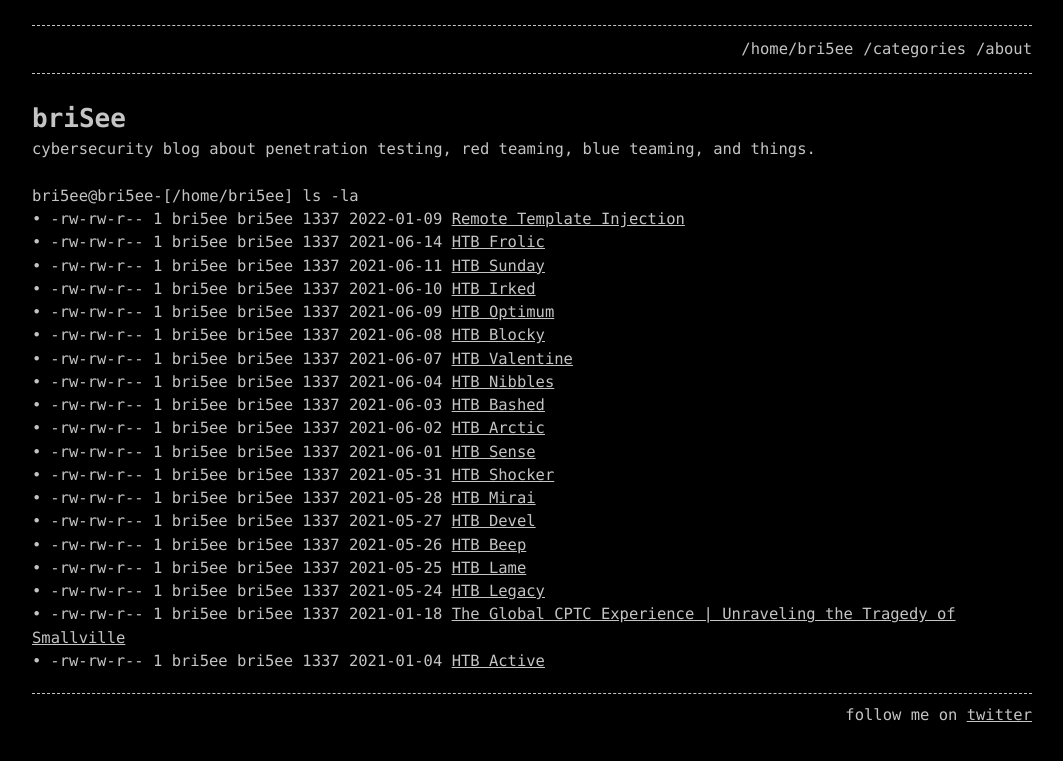
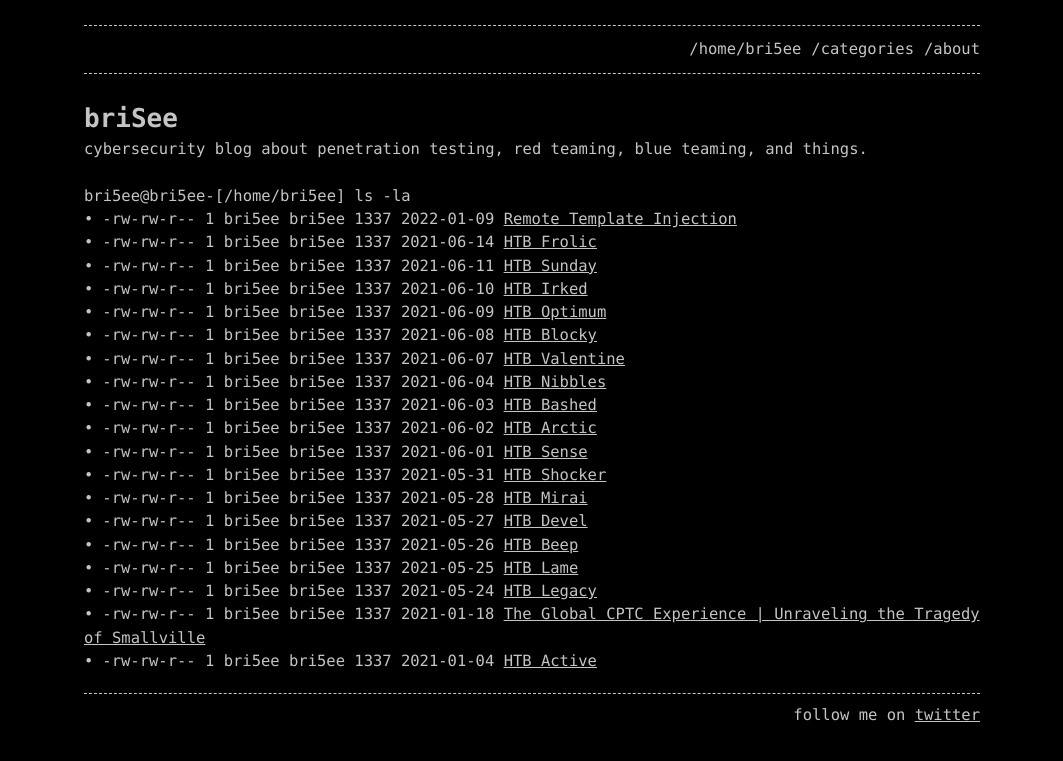
Before and after one commit to notbricey/brisee.github.io, a Jekyll site: the page built from index.md, in a window 1280 px wide. Shown: the top 761 px of the page, without its empty margins (108-1171 px from the left). Built offline with Jekyll 4.4.1, drawn with Linux system fonts in a browser that asks for light colours.

Commit message:
Update base.scss

```diff
--- a/_sass/base.scss
+++ b/_sass/base.scss
@@ -7,7 +7,7 @@ $base-font-family:     'Consolas', monospace !default;
 $base-font-size:       15.5px !default;
 $mobile-font-size:     13.5px !default;
 $base-line-height:     1.5 !default;
-$container-width:      80% !default;
+$container-width:      70% !default;
 $container-max-width:  1000px !default;
 
 /**
```
